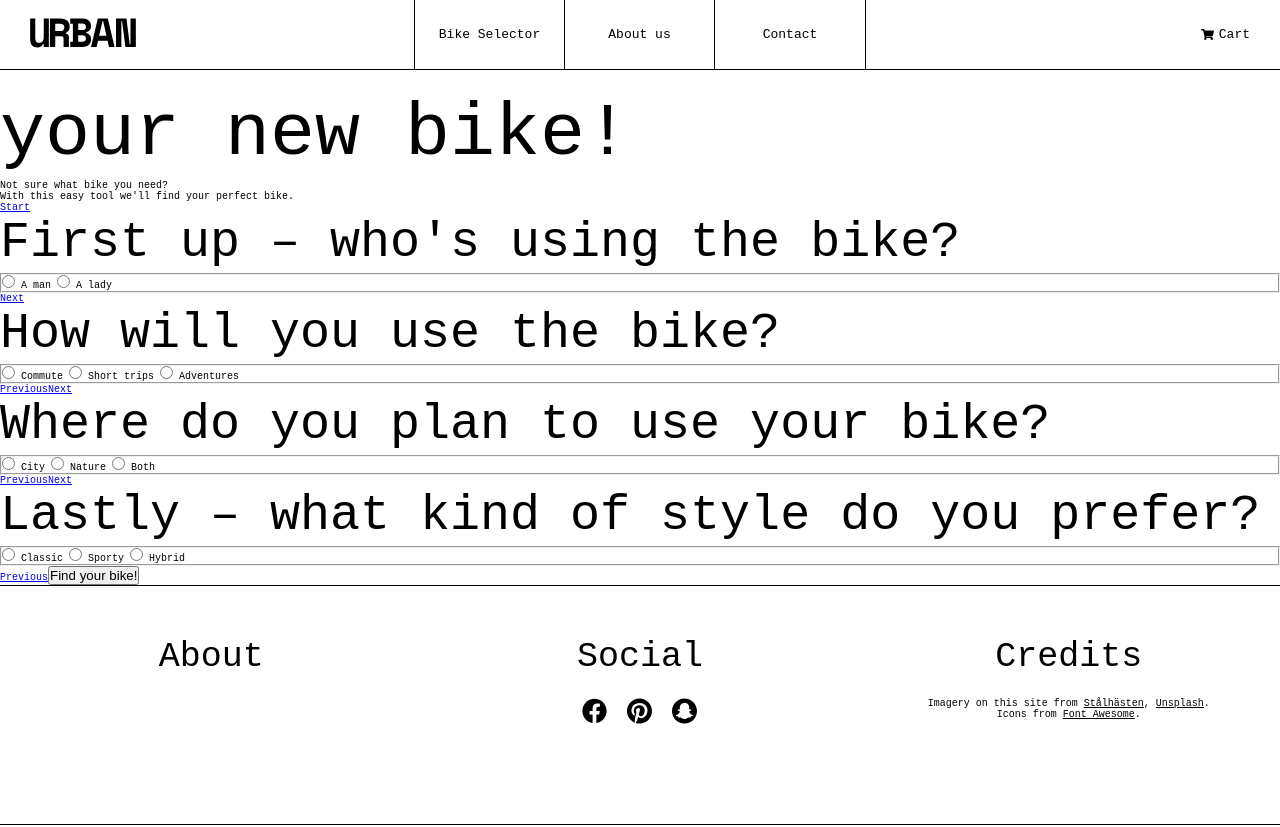
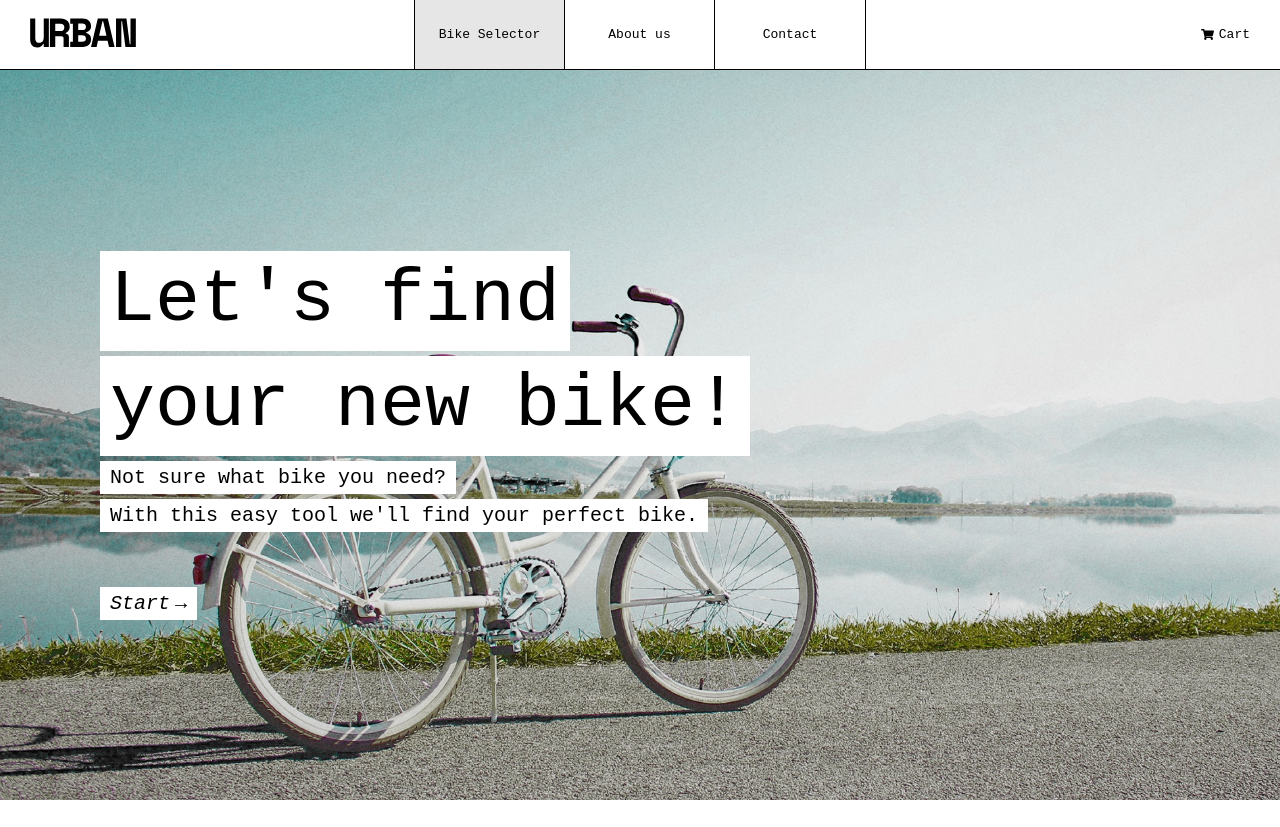
Before and after one commit to dtangerfors/urban-bike, a website: page bike-selector.html in a window 1280 px wide. Shown: the top 827 px of the page. Drawn offline with nearby package versions, Linux system fonts and the light colour scheme; files that its build step writes are made by us from their sources.

Commit message:
Updates to styling

```diff
--- a/sass/abstracts/mixins.scss
+++ b/sass/abstracts/mixins.scss
@@ -44,8 +44,9 @@
 // Mixins for links
 
 @mixin hoverFieldLink {
+
+    text-decoration: none;
     color: $black;
-    text-decoration: none;
 
     &:hover {
             background-color: $black;
--- a/sass/base/animations.scss
+++ b/sass/base/animations.scss
@@ -1,3 +1,9 @@
 *, *::after, *::before {
     transition: all .3s ease-in;
 }
+
+@keyframes moveBackForth {
+    0%      {margin-left: .5rem;}
+    50%     {margin-left: 1.5rem;}
+    100%    {margin-left: .5rem;}
+}
--- a/sass/base/base.scss
+++ b/sass/base/base.scss
@@ -1,6 +1,7 @@
 html {
     // Defines what 1rem is
     font-size: 62.5%; // 1rem = 10px; 10/16 = 62,5%
+    scroll-behavior: smooth;
 
     @include respond(tab-land) { // width < 1200?
         font-size: 56.25%; //1rem = 9px; 9/16 = 56.25%
--- /dev/null
+++ b/sass/components/buttons.scss
@@ -0,0 +1,51 @@
+.btn-open {
+    font-size: 2rem;
+    font-style: italic;
+    text-decoration: none;
+
+    background-color: $white;
+    color: $black;
+
+    width: fit-content;
+    padding: .5rem 1rem;
+    margin-top: 5rem;
+
+    &::after {
+        content: "\2192";
+        margin-left: .5rem;
+    }
+
+    &:hover::after {
+        animation: moveBackForth 1s ease infinite;
+    }
+}
+
+.btn-group {
+    display: flex;
+    flex-direction: row;
+    border: $border-black;
+}
+
+.btn-question {
+    @include flexcenter;
+
+    @include hoverFieldLink;
+
+    height: 5rem;
+    min-width: 10rem;
+    padding: 0 2rem;
+
+    color: $black;
+    text-decoration: none;
+
+    &:not(:last-child) {
+        border-right: $border-black;
+    }
+
+    &--input {
+        -webkit-appearance: none;
+        border: none;
+        font-family: inherit;
+        cursor: pointer;
+    }
+}
--- a/sass/components/product-card.scss
+++ b/sass/components/product-card.scss
@@ -65,6 +65,7 @@
         &--view {
             @include hoverFieldLink;
 
+
             width: 40%;
 
             &::after {
--- a/sass/layout/nav.scss
+++ b/sass/layout/nav.scss
@@ -42,10 +42,13 @@
         width: 15rem;
         padding: 0 2rem;
 
-        color: $black;
-
         &:not(:last-child) {
             border-right: $border-black;
+        }
+
+        &--active {
+            background-color: $grey;
+            border-bottom: $border-black;
         }
 
     }
--- a/sass/main.scss
+++ b/sass/main.scss
@@ -7,11 +7,13 @@
 @import "base/reset";
 @import "base/typography";
 
+@import "components/buttons";
 @import "components/product-card";
 
 @import "layout/footer";
 @import "layout/nav";
 
 @import "pages/about";
+@import "pages/bike-selector";
 @import "pages/contact";
 @import "pages/index";
--- /dev/null
+++ b/sass/pages/bike-selector.scss
@@ -0,0 +1,56 @@
+.bike-selector-header {
+    height: calc(100vh - 7rem);
+    margin-top: 7rem;
+
+    background-image: url("../assets/img/urban-bike-bg-bike_selector.jpg");
+    background-position: center bottom;
+    background-size: cover;
+
+    display: flex;
+    align-items: center;
+
+    &__heading-box {
+        margin-left: 10rem;
+        display: flex;
+        flex-direction: column;
+    }
+
+    &__heading {
+        background-color: $white;
+        padding: .5rem 1rem;
+        margin-bottom: .5rem;
+        width: fit-content;
+    }
+
+    &__paragraph {
+        background-color: $white;
+        padding: .5rem 1rem;
+        margin-bottom: .5rem;
+        width: fit-content;
+        font-size: 2rem;
+    }
+
+}
+
+.bike-form {
+    &__section {
+        @include flexcenter;
+        flex-direction: column;
+        justify-content: space-evenly;
+        height: calc(100vh - 7rem);
+        margin-top: 7rem;
+    }
+
+    fieldset {
+        border: none;
+    }
+
+    &__label {
+        font-size: 2rem;
+        margin-left: .5rem;
+
+        &:not(:last-child){
+            margin-right: 2rem;
+        }
+    }
+}
--- a/sass/pages/index.scss
+++ b/sass/pages/index.scss
@@ -1,6 +1,6 @@
 .index-header {
     height: 50rem;
-    margin-top: 5rem;
+    margin-top: 7rem;
 
     background-image: url("../assets/img/urban-bike-bg-header.jpg");
     background-position: center bottom;
@@ -21,5 +21,13 @@
 
 .product-section {
     display: flex;
-    flex-wrap: wrap;
+    flex-direction: column;
+    align-items: center;
+
+    &__wrapper {
+        display: flex;
+        flex-wrap: wrap;
+
+        margin: 5rem auto 0;
+    }
 }
```
